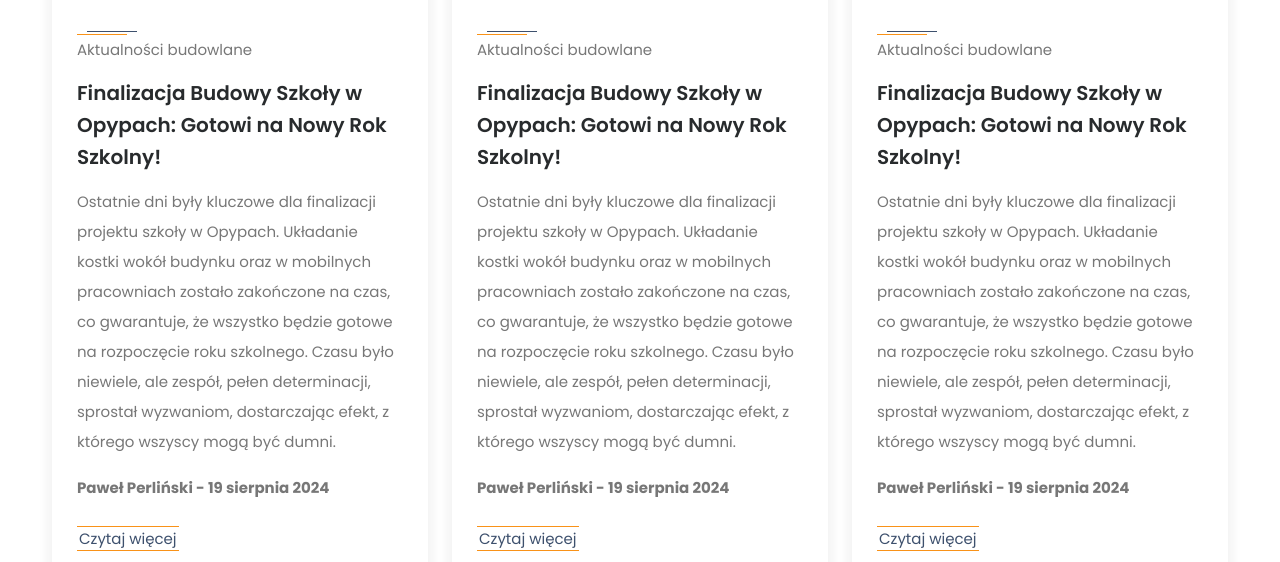
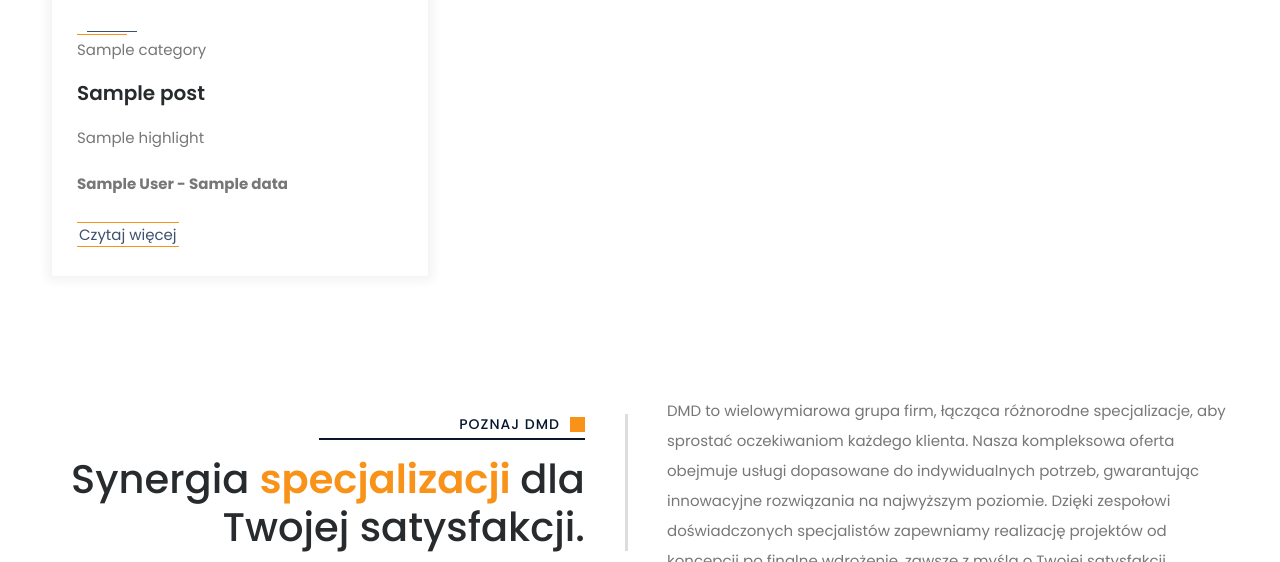
Before and after one commit to informatykdmd/dmdinstalacje, a Flask app: template templates/index.html in a window 1280 px wide. Shown: the part 5938-6500 px from the top of the page. Run offline with Flask 3, Linux system fonts and the light colour scheme; the template is opened without the code that fills it: most values are stand-ins (such as "Sample title", 1, 10 or a date in 2020); grey boxes marked "Sample" are stand-in pictures; some libraries are stand-ins or nearby versions; some web fonts are replaced.

Commit message:
Working now

```diff
--- a/run.py
+++ b/run.py
@@ -118,28 +118,28 @@ def generator_daneDBList(lang='pl'):
         daneList.append(theme)
     return daneList
 
-# def generator_daneDBList_short(lang='pl'):
-#     daneList = []
-#     took_allPost = msq.connect_to_database(f'SELECT * FROM blog_posts ORDER BY ID DESC;') # take_data_table('*', 'blog_posts')
-#     for post in took_allPost:
+def generator_daneDBList_short(lang='pl'):
+    daneList = []
+    took_allPost = msq.connect_to_database(f'SELECT * FROM blog_posts ORDER BY ID DESC;') # take_data_table('*', 'blog_posts')
+    for post in took_allPost:
 
-#         id_content = post[1]
-#         id_author = post[2]
+        id_content = post[1]
+        id_author = post[2]
 
-#         theme = {
-#             'id': take_data_where_ID('ID', 'contents', 'ID', id_content)[0][0],
-#             'title': take_data_where_ID('TITLE', 'contents', 'ID', id_content)[0][0] if lang=='pl' else getLangText(take_data_where_ID('TITLE', 'contents', 'ID', id_content)[0][0]),
+        theme = {
+            'id': take_data_where_ID('ID', 'contents', 'ID', id_content)[0][0],
+            'title': take_data_where_ID('TITLE', 'contents', 'ID', id_content)[0][0] if lang=='pl' else getLangText(take_data_where_ID('TITLE', 'contents', 'ID', id_content)[0][0]),
 
-#             'highlight': take_data_where_ID('HIGHLIGHTS', 'contents', 'ID', id_content)[0][0] if lang=='pl' else getLangText(take_data_where_ID('HIGHLIGHTS', 'contents', 'ID', id_content)[0][0]),
-#             'mainFoto': take_data_where_ID('HEADER_FOTO', 'contents', 'ID', id_content)[0][0],
+            'highlight': take_data_where_ID('HIGHLIGHTS', 'contents', 'ID', id_content)[0][0] if lang=='pl' else getLangText(take_data_where_ID('HIGHLIGHTS', 'contents', 'ID', id_content)[0][0]),
+            'mainFoto': take_data_where_ID('HEADER_FOTO', 'contents', 'ID', id_content)[0][0],
 
-#             'category': take_data_where_ID('CATEGORY', 'contents', 'ID', id_content)[0][0] if lang=='pl' else getLangText(take_data_where_ID('CATEGORY', 'contents', 'ID', id_content)[0][0]),
-#             'data': format_date(take_data_where_ID('DATE_TIME', 'contents', 'ID', id_content)[0][0]) if lang=='pl' else format_date(take_data_where_ID('DATE_TIME', 'contents', 'ID', id_content)[0][0], False),
-#             'author': take_data_where_ID('NAME_AUTHOR', 'authors', 'ID', id_author)[0][0],
+            'category': take_data_where_ID('CATEGORY', 'contents', 'ID', id_content)[0][0] if lang=='pl' else getLangText(take_data_where_ID('CATEGORY', 'contents', 'ID', id_content)[0][0]),
+            'data': format_date(take_data_where_ID('DATE_TIME', 'contents', 'ID', id_content)[0][0]) if lang=='pl' else format_date(take_data_where_ID('DATE_TIME', 'contents', 'ID', id_content)[0][0], False),
+            'author': take_data_where_ID('NAME_AUTHOR', 'authors', 'ID', id_author)[0][0],
 
-#         }
-#         daneList.append(theme)
-#     return daneList
+        }
+        daneList.append(theme)
+    return daneList
 
 
 def generator_daneDBList_cetegory():
@@ -331,26 +331,21 @@ def index():
     for i, member in enumerate(team_list):
         if  i < 3: treeListTeam.append(member)
 
-    # if f'BLOG-SHORT' not in session:
-    #     blog_post = generator_daneDBList_short()
-    #     session[f'BLOG-SHORT'] = blog_post
-    # else:
-    #     blog_post = session[f'BLOG-SHORT']
+    if f'BLOG-SHORT' not in session:
+        blog_post = generator_daneDBList_short()
+        session[f'BLOG-SHORT'] = blog_post
+    else:
+        blog_post = session[f'BLOG-SHORT']
 
-    # blog_post_two = []
-    # for i, member in enumerate(blog_post):
-    #     if  i < 2: blog_post_two.append(member)
+    blog_post_three = []
+    for i, member in enumerate(blog_post):
+        if  i < 3: blog_post_three.append(member)
 
-    # cala_oferta = get_offers_from_csv()
-    # oferta = []
-    # for item in cala_oferta.values():
-    #     if item['homepage'] == 1:
-    #         oferta.append(item)
 
     return render_template(
         f'index.html',
         pageTitle=pageTitle,
-        # blog_post_two=blog_post_two,
+        blog_post_three=blog_post_three,
         treeListTeam=treeListTeam
         )
 
--- a/templates/index.html
+++ b/templates/index.html
@@ -488,83 +488,32 @@
                     </div>
                 </div>
                 <div class="row">
+                    {% for post in blog_post_three %}
                         <div class="col-lg-4 col-sm-6">
                             <div class="blog-block mt-30">
                                 <div class="blog-thumb">
-                                <a href="#">
-                                    <img src="https://dmddomy.pl/images/blog/17240487051920.jpg" alt="">
+                                    <a href="/blog-one?post={{post['id']}}">
+                                        <img src="{{ post['mainFoto'] }}" alt="">
                                     </a>
                                 </div>
                                 <div class="blog-block-content mt-40">
-                                <span><a href="#">Aktualności budowlane</a></span>
+                                    <span><a href="/blog-one?post={{post['id']}}">{{ post['category'] }}</a></span>
                                     <h4 class="title">
-                                    <a href="#">Finalizacja Budowy Szkoły w Opypach: Gotowi na Nowy Rok Szkolny!</a>
+                                        <a href="/blog-one?post={{post['id']}}">{{ post['title'] }}</a>
                                     </h4>
                                     <p class="text"><a href="#">
-                                    Ostatnie dni były kluczowe dla finalizacji projektu szkoły w Opypach.
-                                    Układanie kostki wokół budynku oraz w mobilnych pracowniach zostało
-                                    zakończone na czas, co gwarantuje, że wszystko będzie gotowe na
-                                    rozpoczęcie roku szkolnego. Czasu było niewiele, ale zespół, pełen
-                                    determinacji, sprostał wyzwaniom, dostarczając efekt, z którego
-                                    wszyscy mogą być dumni.
+                                        {{ post['highlight'] }}
                                     </a></p>
-                                <p class="mt-3"><strong>Paweł Perliński - 19 sierpnia 2024</strong></p>
+                                    <p class="mt-3"><strong>{{ post['author'] }} - {{ post['data'] }}</strong></p>
                                     <div class="blog-btn mt-25">
-                                    <a href="#">Czytaj więcej</a>
+                                        <a href="/blog-one?post={{post['id']}}">Czytaj więcej</a>
                                     </div>
                                 </div>
                             </div>
                         </div>
-                    <div class="col-lg-4 col-sm-6">
-                        <div class="blog-block mt-30">
-                            <div class="blog-thumb">
-                                <img src="https://dmddomy.pl/images/blog/17240487051920.jpg" alt="">
-                            </div>
-                            <div class="blog-block-content mt-40">
-                                <span>Aktualności budowlane</span>
-                                <h4 class="title">
-                                    <a href="blog-single.html">Finalizacja Budowy Szkoły w Opypach: Gotowi na Nowy Rok Szkolny!</a>
-                                </h4>
-                                <p class="text">
-                                    Ostatnie dni były kluczowe dla finalizacji projektu szkoły w Opypach.
-                                    Układanie kostki wokół budynku oraz w mobilnych pracowniach zostało
-                                    zakończone na czas, co gwarantuje, że wszystko będzie gotowe na
-                                    rozpoczęcie roku szkolnego. Czasu było niewiele, ale zespół, pełen
-                                    determinacji, sprostał wyzwaniom, dostarczając efekt, z którego
-                                    wszyscy mogą być dumni.
-                                </p>
-                                <p class="mt-3"><strong>Paweł Perliński - 19 sierpnia 2024</strong></p>
-                                <div class="blog-btn mt-25">
-                                    <a href="#">Czytaj więcej</a>
-                                </div>
-                            </div>
-                        </div>
-                    </div>
-                    <div class="col-lg-4 col-sm-6">
-                        <div class="blog-block mt-30">
-                            <div class="blog-thumb">
-                                <img src="https://dmddomy.pl/images/blog/17240487051920.jpg" alt="">
-                            </div>
-                            <div class="blog-block-content mt-40">
-                                <span>Aktualności budowlane</span>
-                                <h4 class="title">
-                                    <a href="blog-single.html">Finalizacja Budowy Szkoły w Opypach: Gotowi na Nowy Rok Szkolny!</a>
-                                </h4>
-                                <p class="text">
-                                    Ostatnie dni były kluczowe dla finalizacji projektu szkoły w Opypach.
-                                    Układanie kostki wokół budynku oraz w mobilnych pracowniach zostało
-                                    zakończone na czas, co gwarantuje, że wszystko będzie gotowe na
-                                    rozpoczęcie roku szkolnego. Czasu było niewiele, ale zespół, pełen
-                                    determinacji, sprostał wyzwaniom, dostarczając efekt, z którego
-                                    wszyscy mogą być dumni.
-                                </p>
-                                <p class="mt-3"><strong>Paweł Perliński - 19 sierpnia 2024</strong></p>
-                                <div class="blog-btn mt-25">
-                                    <a href="#">Czytaj więcej</a>
-                                </div>
-                            </div>
-                        </div>
-                    </div>
+                    {% endfor %}
+
+
                 </div>
             </div>
         </section>
```
Lines whose indentation alone changed are shown as unchanged.
